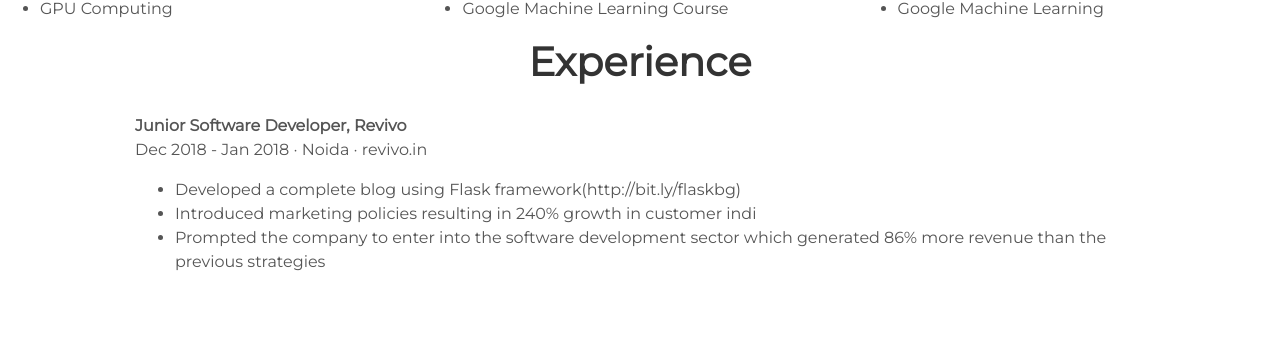
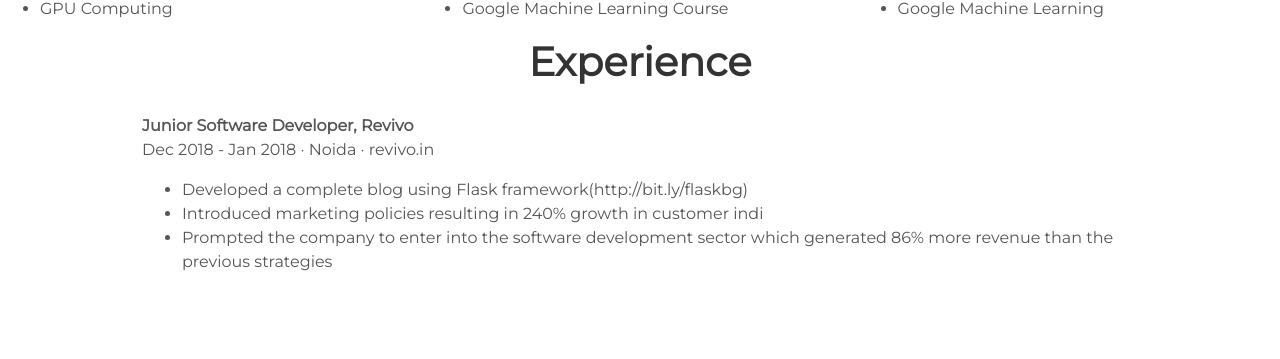
Before and after one commit to arkadee/arkadee.github.io, a Jekyll site: the page built from index.html, in a window 1280 px wide. Shown: the part 2336-2695 px from the top of the page. Built offline with Jekyll 4.4.1, drawn with Linux system fonts in a browser that asks for light colours.

Commit message:
Update experience.html

```diff
--- a/_includes/experience.html
+++ b/_includes/experience.html
@@ -1,4 +1,4 @@
-<div style="margin-left: 135px; margin-right: 135px;">
+<div style="margin-left: 142px; margin-right: 142px;">
 
 <div class="user-details">
   <h1> Experience </h1>
```
